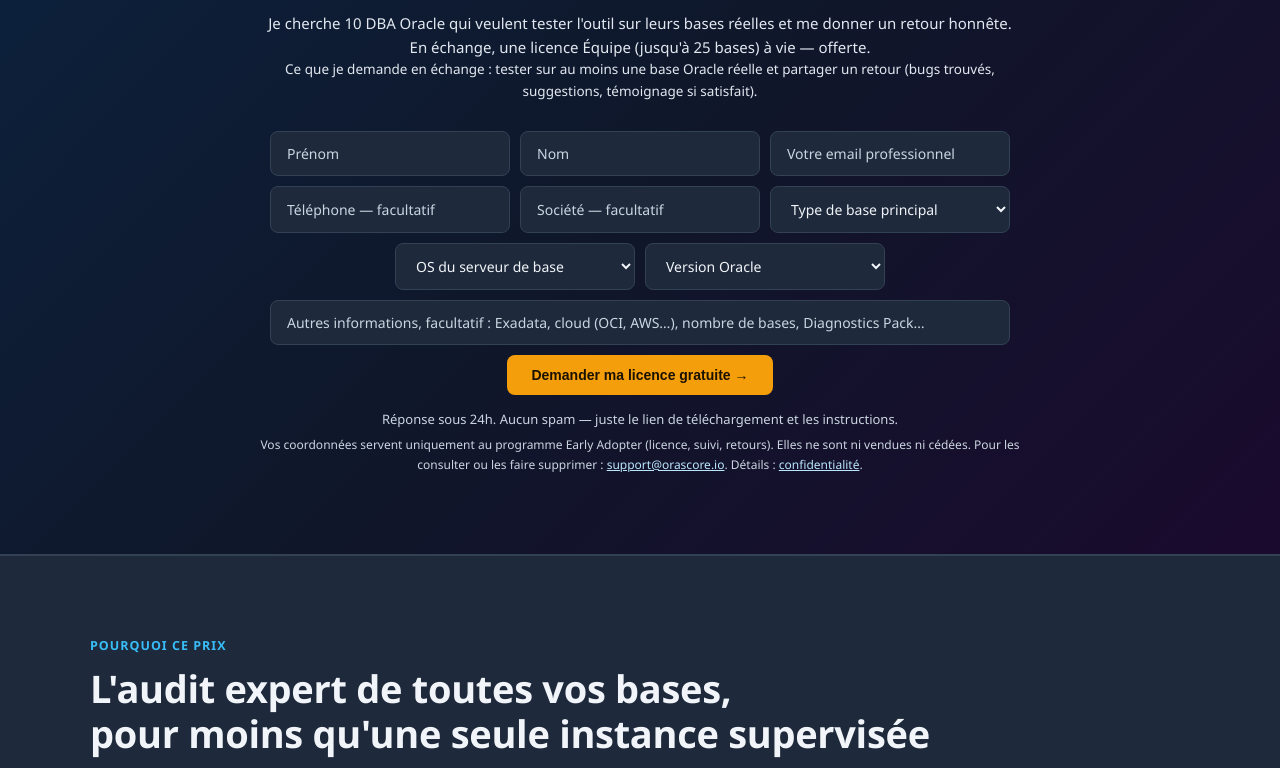
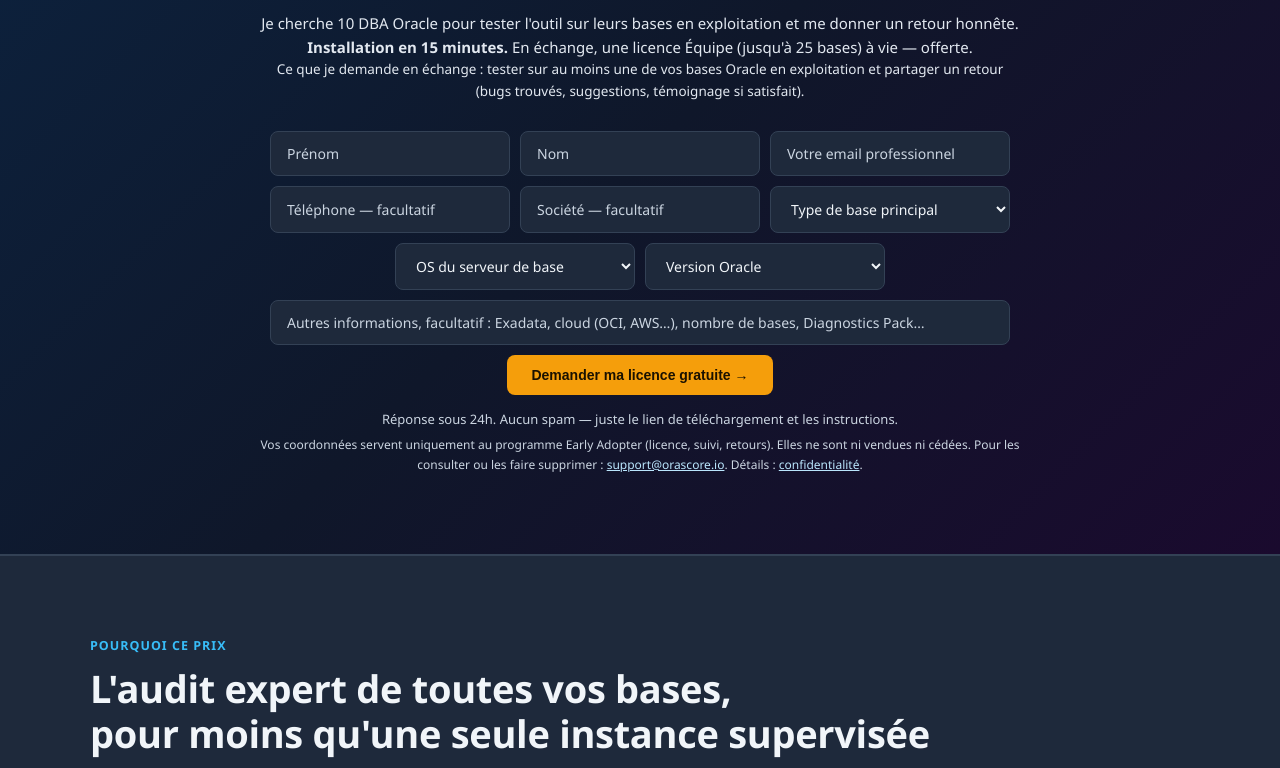
Before and after one commit to mbenslimene-prog/OraScore, a plain HTML site: page index.html in a window 1280 px wide. Shown: the part 4918-5686 px from the top of the page. Drawn offline with Linux system fonts and the light colour scheme.

Commit message:
Section Early Adopter : « bases en exploitation » (comme l'e-mail de licence) et « Installation en 15 minutes »
Co-Authored-By: Claude Opus 5.5 <noreply@anthropic.com>

```diff
--- a/index.html
+++ b/index.html
@@ -524,8 +524,8 @@ footer a{color:#38bdf8;text-decoration:none}
     <div class="early-inner">
       <div class="early-badge">🎁 Programme Early Adopter — Places limitées</div>
       <h2>10 licences <span class="os">Ora<span>Score</span></span> Équipe<br>offertes à vie aux premiers DBA</h2>
-      <p style="color:var(--muted);margin-bottom:0">Je cherche 10 DBA Oracle qui veulent tester l'outil sur leurs bases réelles et me donner un retour honnête. En échange, une licence Équipe (jusqu'à 25 bases) à vie — offerte.</p>
-      <p style="font-size:13.5px;color:var(--muted);margin-bottom:0">Ce que je demande en échange : tester sur au moins une base Oracle réelle et partager un retour (bugs trouvés, suggestions, témoignage si satisfait).</p>
+      <p style="color:var(--muted);margin-bottom:0">Je cherche 10 DBA Oracle pour tester l'outil sur leurs bases en exploitation et me donner un retour honnête. <b>Installation en 15 minutes.</b> En échange, une licence Équipe (jusqu'à 25 bases) à vie — offerte.</p>
+      <p style="font-size:13.5px;color:var(--muted);margin-bottom:0">Ce que je demande en échange : tester sur au moins une de vos bases Oracle en exploitation et partager un retour (bugs trouvés, suggestions, témoignage si satisfait).</p>
       <form class="early-form" id="early-form">
         <input class="early-input" type="text" required maxlength="80" placeholder="Prénom" id="early-prenom" autocomplete="given-name">
         <input class="early-input" type="text" required maxlength="80" placeholder="Nom" id="early-nom" autocomplete="family-name">
```
